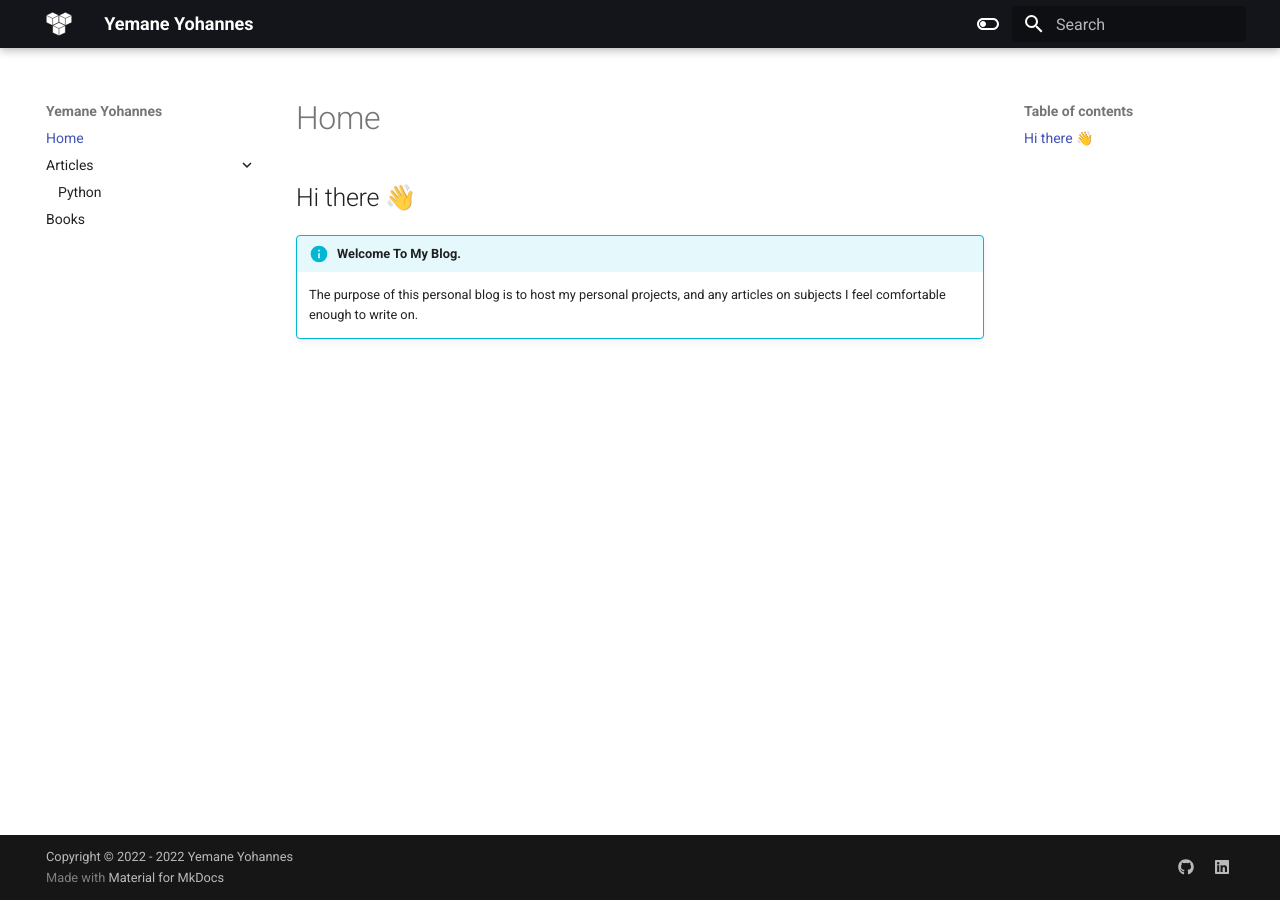
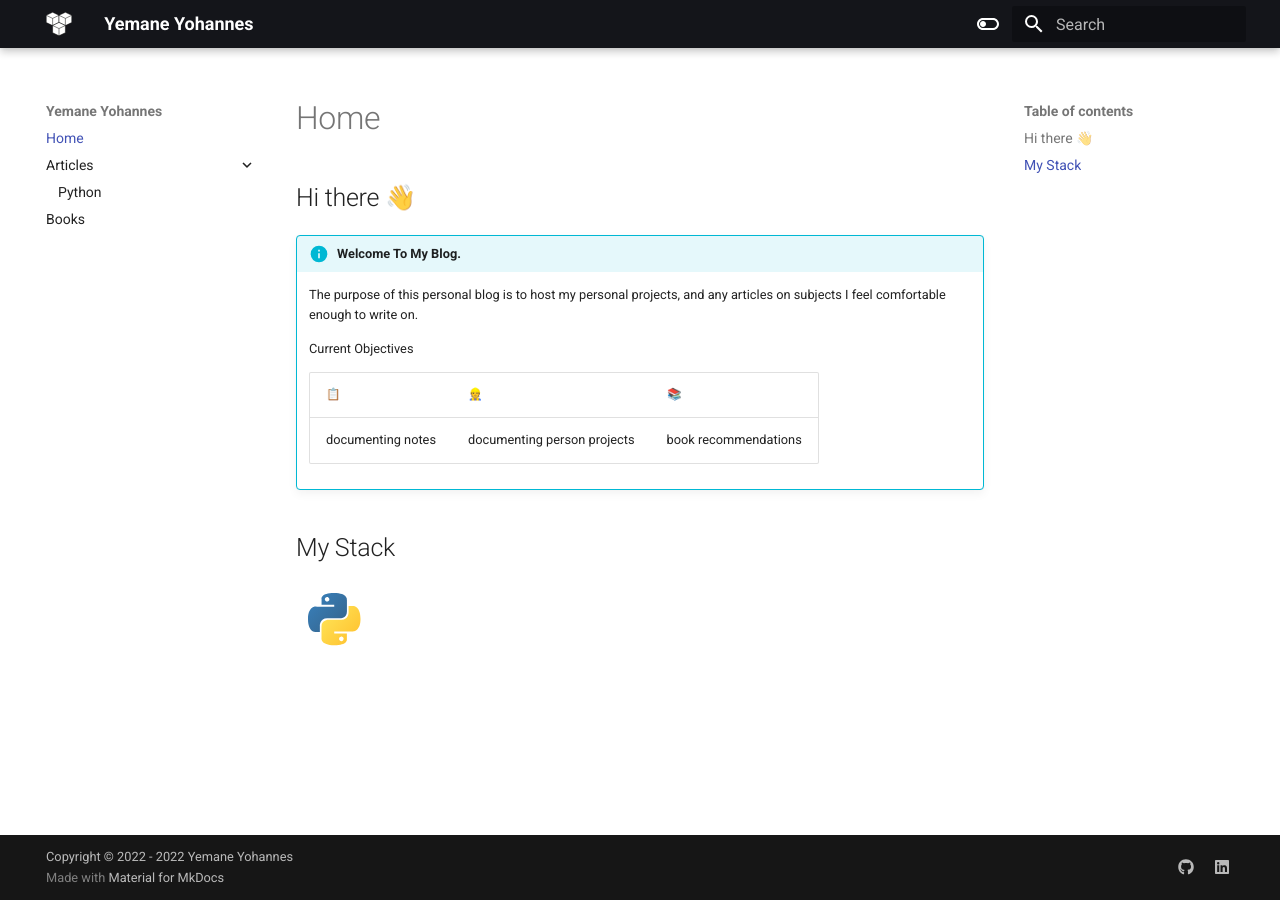
Before and after one commit to yemaney/yemaney.github.io, an MkDocs documentation site: the page built from docs/index.md, in a window 1280 px wide. Built offline with MkDocs 1.6.1 and Material for MkDocs 9.7.7, drawn with Linux system fonts in a browser that asks for light colours; emoji names are drawn with the system emoji font.

Commit message:
📝 : update homepage

```diff
--- a/docs/index.md
+++ b/docs/index.md
@@ -8,3 +8,12 @@
 !!! info "Welcome To My Blog."
 
     The purpose of this personal blog is to host my personal projects, and any articles on subjects I feel comfortable enough to write on.
+
+    Current Objectives
+
+    | :clipboard:       | :construction_worker:       | :books:              |
+    | ----------------- | --------------------------- | -------------------- |
+    | documenting notes | documenting person projects | book recommendations |
+
+## My Stack
+![Python](./assets/python.svg)
```
